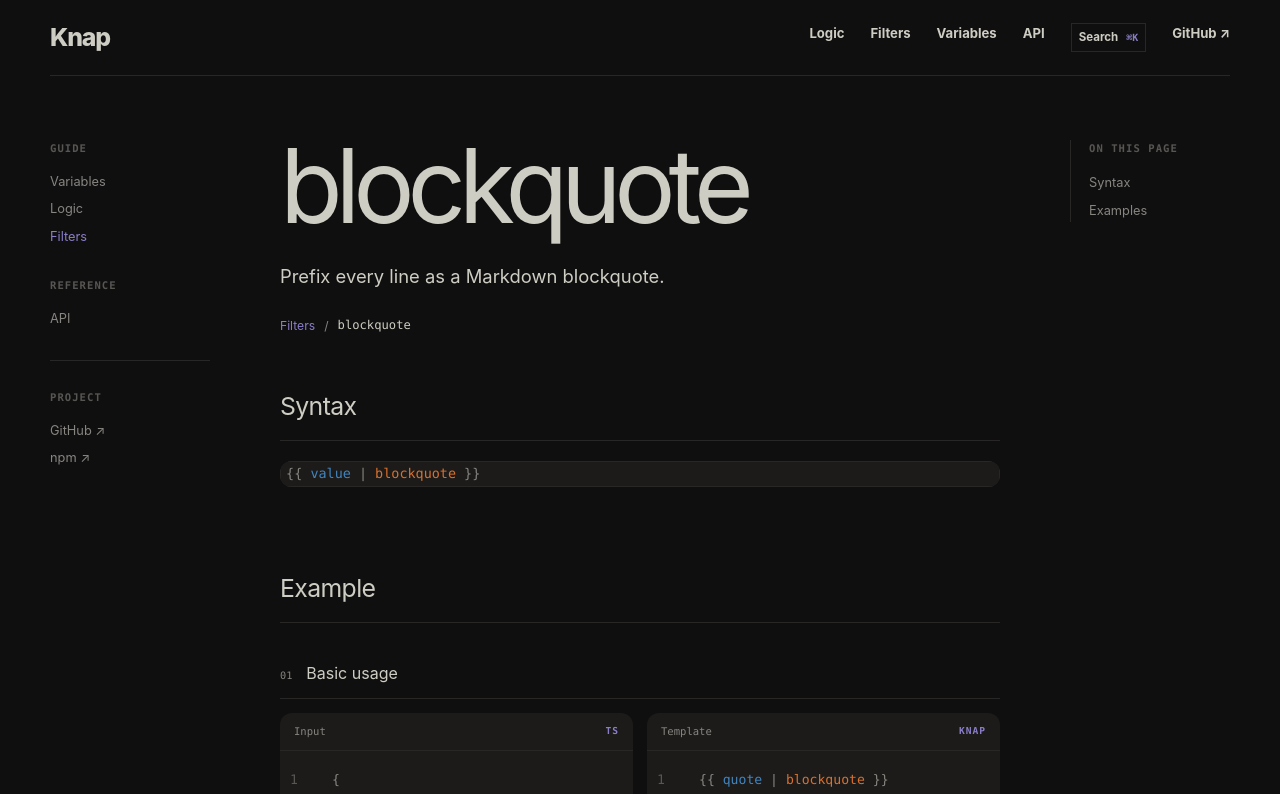
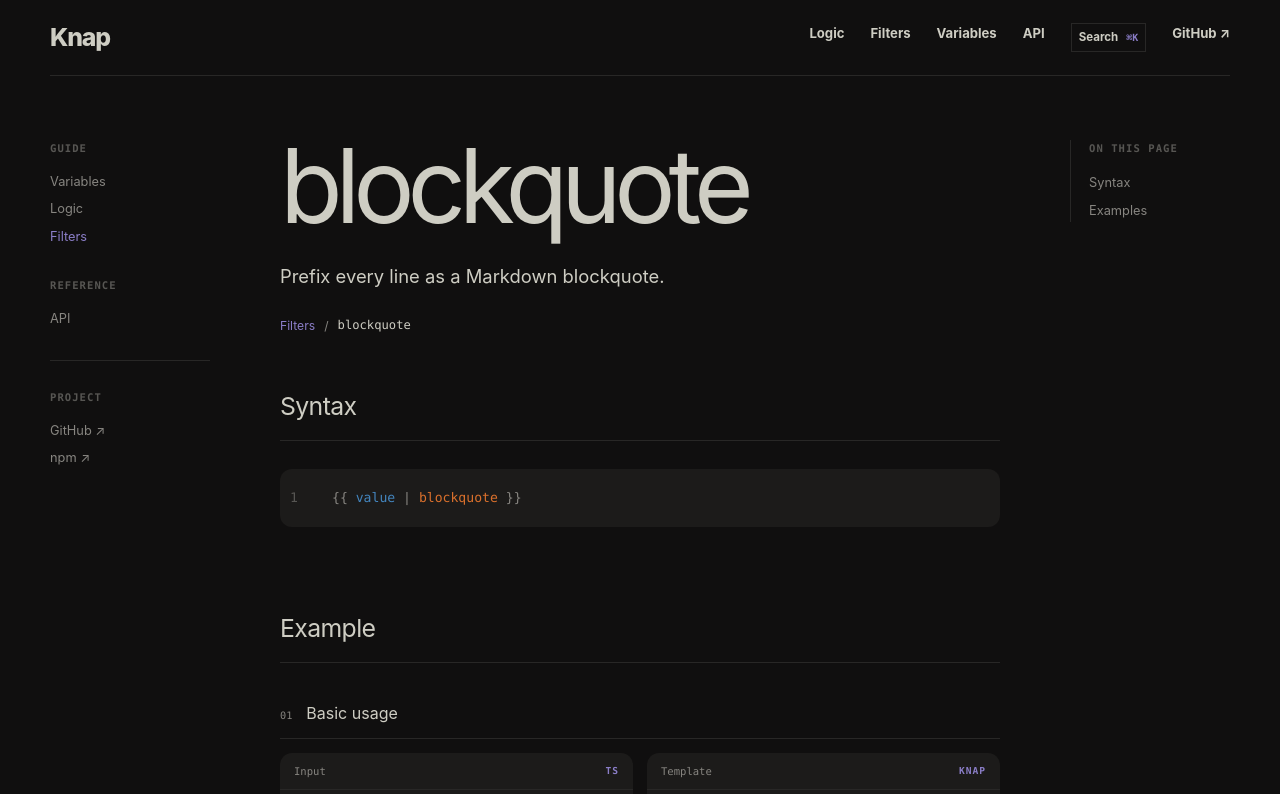
Before and after one commit to obsidianmd/knap, a Next.js app in the folder website/: page /filters/blockquote in a window 1280 px wide. Shown: the top 794 px of the page. Built offline with nearby package versions, Linux system fonts and the light colour scheme.

Commit message:
Use code blocks for filter syntax

```diff
--- a/website/app/_components/docs.tsx
+++ b/website/app/_components/docs.tsx
@@ -148,10 +148,6 @@ function highlightLine(line: string, language: CodeLanguage) {
   });
 }
 
-export function HighlightedCode({ code, language = 'knap' }: { code: string; language?: CodeLanguage }) {
-  return <code>{highlightLine(code, language)}</code>;
-}
-
 export function CodeBlock({
   code,
   language = 'knap',
--- a/website/app/filters/[slug]/page.tsx
+++ b/website/app/filters/[slug]/page.tsx
@@ -1,7 +1,7 @@
 /* eslint-disable @next/next/no-html-link-for-pages */
 import type { Metadata } from 'next';
 import { notFound } from 'next/navigation';
-import { CodeBlock, DocShell, HighlightedCode, Note } from '../../_components/docs';
+import { CodeBlock, DocShell, Note } from '../../_components/docs';
 import { allFilterSlugs, filterDocs, filterDocsByName, filterDocsBySlug } from '@/lib/filter-docs';
 
 type PageProps = { params: Promise<{ slug: string }> };
@@ -36,7 +36,7 @@ export default async function FilterPage({ params }: PageProps) {
 
       <section id="syntax" className="doc-section">
         <h2>Syntax</h2>
-        <div className="syntax-stack">{filter.syntax.map((syntax) => <HighlightedCode code={`{{ value | ${syntax} }}`} key={syntax} />)}</div>
+        <CodeBlock code={filter.syntax.map((syntax) => `{{ value | ${syntax} }}`).join('\n')} />
         {filter.aliases?.length ? <p className="filter-alias-note">Also available as {filter.aliases.map((alias) => <code key={alias}>{alias}</code>)}.</p> : null}
       </section>
 
--- a/website/app/globals.css
+++ b/website/app/globals.css
@@ -383,8 +383,6 @@ footer > a:last-child { justify-self: end; }
 .filter-breadcrumb { display: flex; gap: 9px; align-items: center; margin: -46px 0 52px; color: var(--muted); font-size: 0.76rem; }
 .filter-breadcrumb a { color: var(--accent); }
 .filter-breadcrumb code { color: var(--paper); font-family: "SFMono-Regular", Consolas, monospace; }
-.syntax-stack { display: grid; overflow: hidden; gap: 1px; border-radius: 12px; background: var(--line); }
-.syntax-stack > code { display: block; overflow-x: auto; background: var(--panel); color: var(--paper); padding: 13px 16px; font-family: "SFMono-Regular", Consolas, monospace; font-size: 0.78rem; white-space: nowrap; }
 .filter-alias-note { margin-top: 18px !important; color: var(--muted); font-size: 0.84rem; }
 .filter-alias-note code + code { margin-left: 6px; }
 .filter-example-card { margin-top: 38px; }
```
